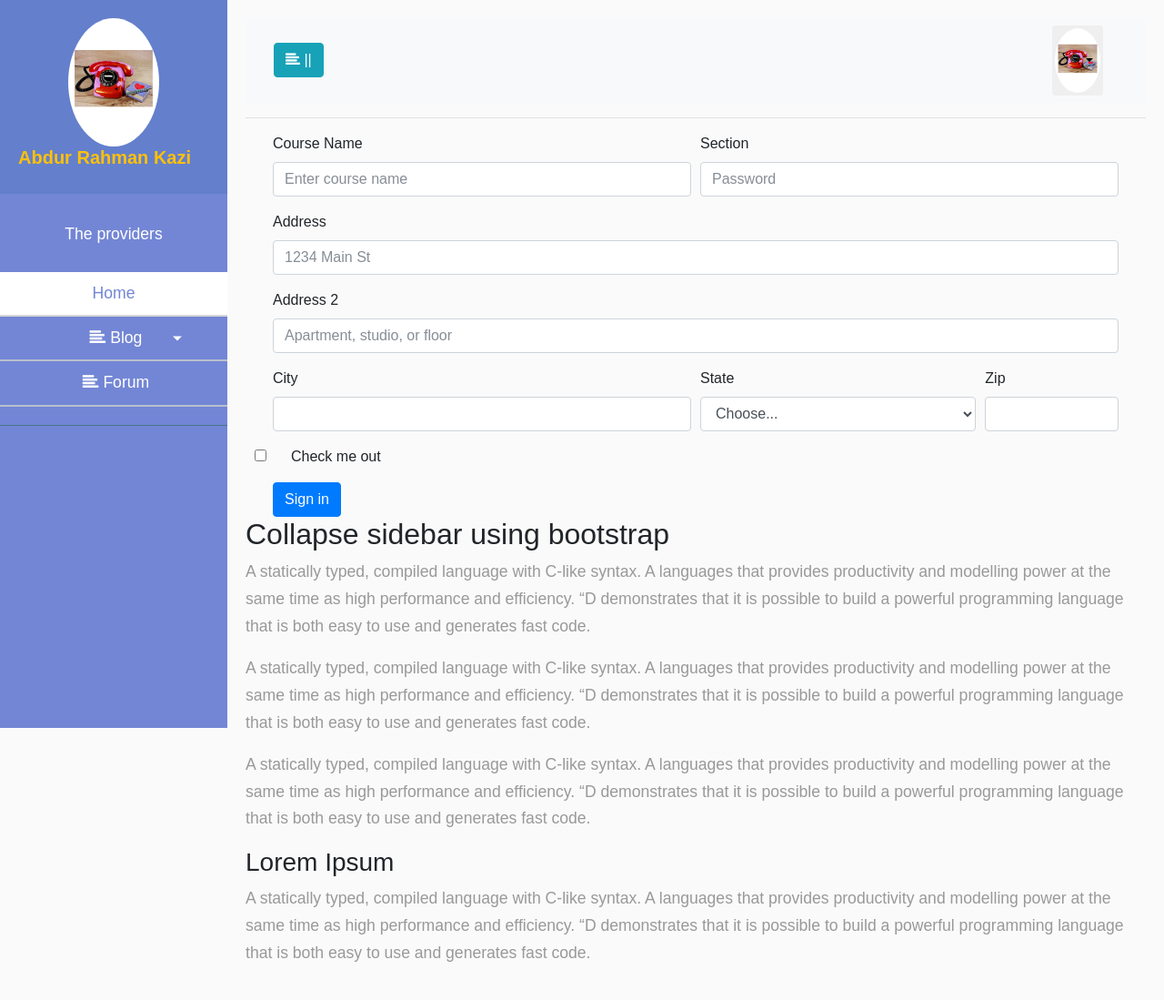
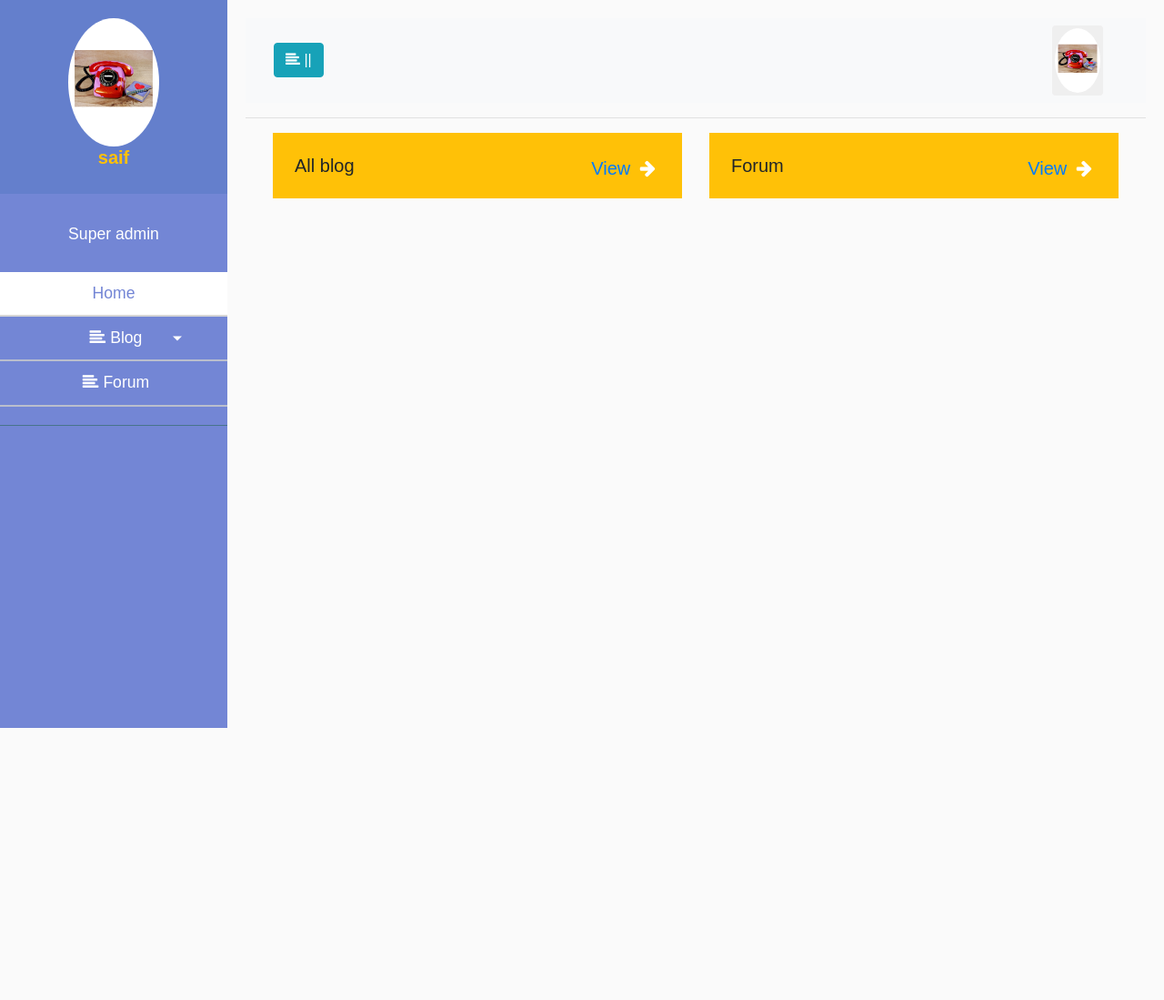
Before and after one commit to tamim-ahamed07/CSE-482, a PHP site: page /admin/dashboard.php in a window 1280 px wide. Shown: the whole page at 91% size. After the commit the page ends 800 px from the top, so only its background shows below. Run offline with PHP 8.4, Linux system fonts and the light colour scheme; a user stored in the database is signed in.

Commit message:
Cleanup code

```diff
--- a/admin-signup.php
+++ b/admin-signup.php
@@ -31,7 +31,7 @@
           <?php
 
           // $connect = mysqli_connect("localhost","root","","diet");
-          $connect = new mysqli("localhost", "root", "", "diet");
+          $connect = new mysqli("localhost", "root", "", "farm");
           // Check connection
           if ($connect->connect_error) {
             die("Connection failed: " . $connect->connect_error);
@@ -40,7 +40,7 @@
           if (isset($_POST['reg'])) {
             $filename = $_FILES["uploadfile"]["name"];
             $tempname = $_FILES["uploadfile"]["tmp_name"];
-            $folder = "./image/" . $filename;
+            $folder = "./images/" . $filename;
             $sql = "INSERT INTO `admin` (`fname`, `lname`, `gender`, `phone`, `password`, `email`,`image`) values('{$_POST['fname']}' ,'{$_POST['lname']}', '{$_POST['gender']}', '{$_POST['phone']}', '{$_POST['password']}', '{$_POST['email']}', '{$filename}') ";
             if ($connect->query($sql) === TRUE && move_uploaded_file($tempname, $folder)) {
               $last_id = $connect->insert_id;
--- a/admin/dashboard.php
+++ b/admin/dashboard.php
@@ -29,67 +29,16 @@
 		<hr>
 		<div class="container-fluid">
 			<div class="container">
-				<form>
-				  <div class="form-row">
-				    <div class="form-group col-md-6">
-				      <label for="inputEmail4">Course Name</label>
-				      <input type="text" class="form-control" id="inputEmail4" placeholder="Enter course name">
-				    </div>
-				    <div class="form-group col-md-6">
-				      <label for="inputPassword4">Section</label>
-				      <input type="password" class="form-control" id="inputPassword4" placeholder="Password">
-				    </div>
-				  </div>
-				  <div class="form-group">
-				    <label for="inputAddress">Address</label>
-				    <input type="text" class="form-control" id="inputAddress" placeholder="1234 Main St">
-				  </div>
-				  <div class="form-group">
-				    <label for="inputAddress2">Address 2</label>
-				    <input type="text" class="form-control" id="inputAddress2" placeholder="Apartment, studio, or floor">
-				  </div>
-				  <div class="form-row">
-				    <div class="form-group col-md-6">
-				      <label for="inputCity">City</label>
-				      <input type="text" class="form-control" id="inputCity">
-				    </div>
-				    <div class="form-group col-md-4">
-				      <label for="inputState">State</label>
-				      <select id="inputState" class="form-control">
-				        <option selected>Choose...</option>
-				        <option>...</option>
-				        <option>...</option>
-				        <option>...</option>
-				        <option>...</option>
-				        <option>...</option>
-				        <option>...</option>
-				        <option>...</option>
-				      </select>
-				    </div>
-				    <div class="form-group col-md-2">
-				      <label for="inputZip">Zip</label>
-				      <input type="text" class="form-control" id="inputZip">
-				    </div>
-				  </div>
-				  <div class="form-group">
-				    <div class="form-check">
-				      <input class="form-check-input" type="checkbox" id="gridCheck">
-				      <label class="form-check-label" for="gridCheck">
-				        Check me out
-				      </label>
-				    </div>
-				  </div>
-				  <button type="submit" class="btn btn-primary">Sign in</button>
-				</form>
+				<div class="row">
+					<div class="col-md-6">
+						<h5 class="p-4 bg-warning">All blog<span class="pull-right"><a href="blog.php">View <i class="fa fa-arrow-right"></i></a></span></h5>
+					</div>
+					<div class="col-md-6">
+						<h5 class="p-4 bg-warning">Forum<span class="pull-right"><a href="forum.php">View <i class="fa fa-arrow-right"></i></a></span></a></span></h5>
+					</div>
+				</div>
 			</div>
 		</div>
-		<h2>Collapse sidebar using bootstrap</h2>
-		<p>A statically typed, compiled language with C-like syntax. A languages that provides productivity and modelling power at the same time as high performance and efficiency. “D demonstrates that it is possible to build a powerful programming language that is both easy to use and generates fast code.</p>
-		<p>A statically typed, compiled language with C-like syntax. A languages that provides productivity and modelling power at the same time as high performance and efficiency. “D demonstrates that it is possible to build a powerful programming language that is both easy to use and generates fast code.</p>
-		<p>A statically typed, compiled language with C-like syntax. A languages that provides productivity and modelling power at the same time as high performance and efficiency. “D demonstrates that it is possible to build a powerful programming language that is both easy to use and generates fast code.</p>
-		<div class="line"></div>
-		<h3>Lorem Ipsum</h3>
-		<p>A statically typed, compiled language with C-like syntax. A languages that provides productivity and modelling power at the same time as high performance and efficiency. “D demonstrates that it is possible to build a powerful programming language that is both easy to use and generates fast code.</p>
 	</div>
 </div>
 <?php include("./footer.php"); ?>
--- a/admin/sidebar.php
+++ b/admin/sidebar.php
@@ -1,12 +1,12 @@
 <nav id="sidebar" style="min-height: 100vh;">
     <div class="sidebar-header">
         <img src="../images/<?php echo $_SESSION["image"]; ?>" width="100" class="rounded-circle mx-auto d-block img-fluid">
-        <h5><b class="text-warning">Abdur Rahman Kazi</b></h5>
+        <h5 class="text-center"><b class="text-warning"><?php echo $_SESSION['name']; ?></b></h5>
     </div>
     <ul class="lisst-unstyled components">
-        <p class="text-center">The providers</p>
+        <p class="text-center">Super admin</p>
         <li class="active">
-            <a href="/" data-toggle="collapse">Home</a>
+            <a href="dashboard.php" >Home</a>
         </li>
         <li >
             <a href="#pdfmenu" data-toggle="collapse" arial-expanded="false" class="dropdown-toggle"><i class="fa fa-align-left"></i>Blog</a>
--- a/admin/topbar.php
+++ b/admin/topbar.php
@@ -10,7 +10,6 @@
                     <img class="nav-user-photo rounded-circle" width="50" src="../images/<?php echo $_SESSION["image"]; ?>">
                 </button>
                 <div class="dropdown-menu bg-secondary" aria-labelledby="dropdownMenuButton" style="position: absolute;left: -90px">
-                    <a class="dropdown-item position-relative" href="logout/">Switch to seller</a>
                     <a class="dropdown-item position-relative" href="?logout">Logout</a>
                 </div>
                 </div>
--- a/adminlogin.php
+++ b/adminlogin.php
@@ -74,7 +74,7 @@ if(isset($_POST['submit'])){
           </div>
           <div class="d-md-flex flex-md-row">
             <button type="submit" name="submit" class="btn btn-outline-info text-light">Login</button>
-            <a href="signup.php" class=" text-dark  ">Don't have an account? Click here</a>
+            <a href="admin-signup.php" class=" text-dark  ">Don't have an account? Click here</a>
           </div>
 
         </form>
--- /dev/null
+++ b/db_connect.php
@@ -0,0 +1,5 @@
+<?php
+
+$connect = mysqli_connect("localhost","root","","farm");
+
+ ?>
```
Also changed, not shown: ajax/searchsuggestion.php (added, +18 -0 lines), footer.php (+21 -0 lines), forum-search-details.php (added, +81 -0 lines), forum.php (+12 -24 lines), header.php (+4 -6 lines), images/Far.png (added), images/Untitled design (2).png (added).
